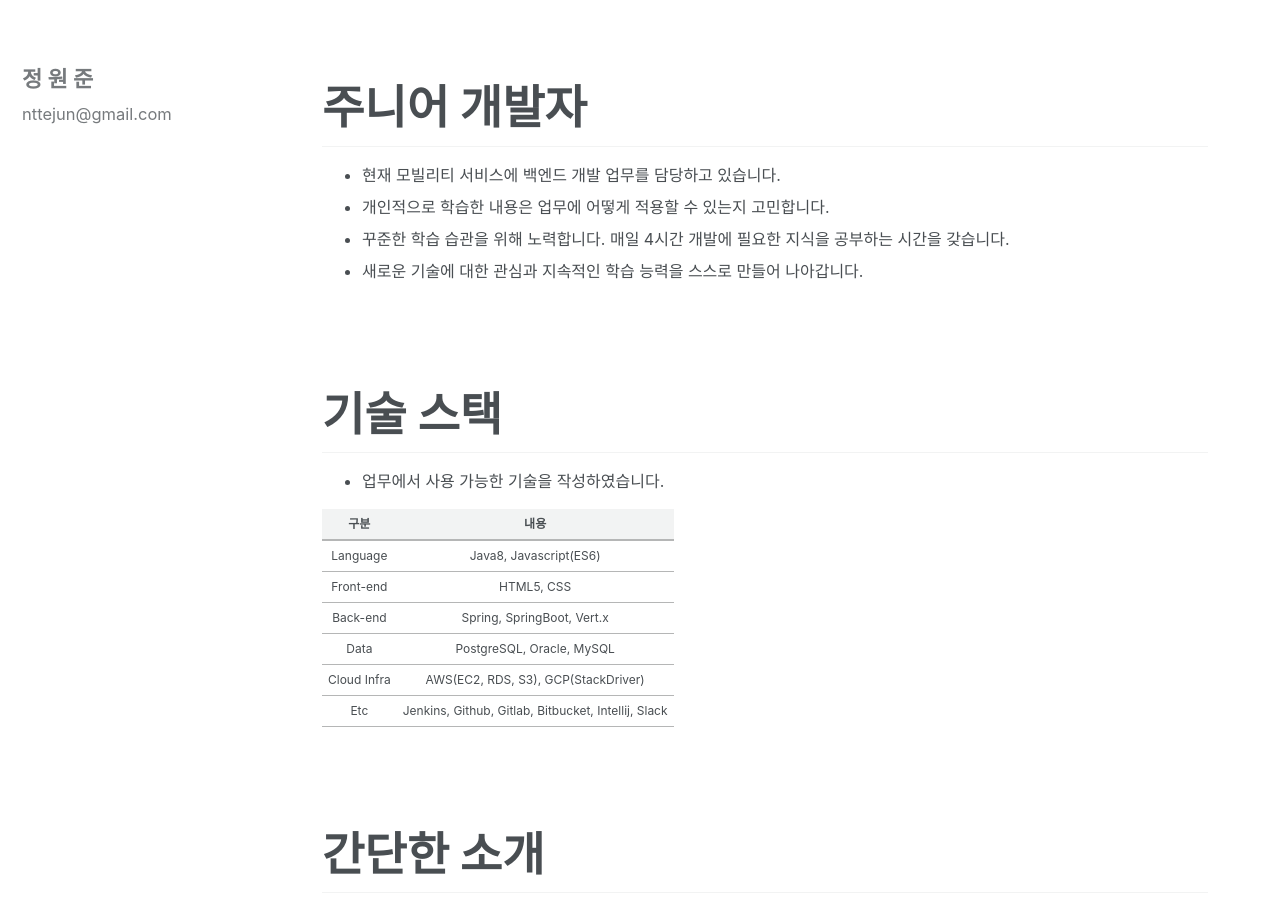
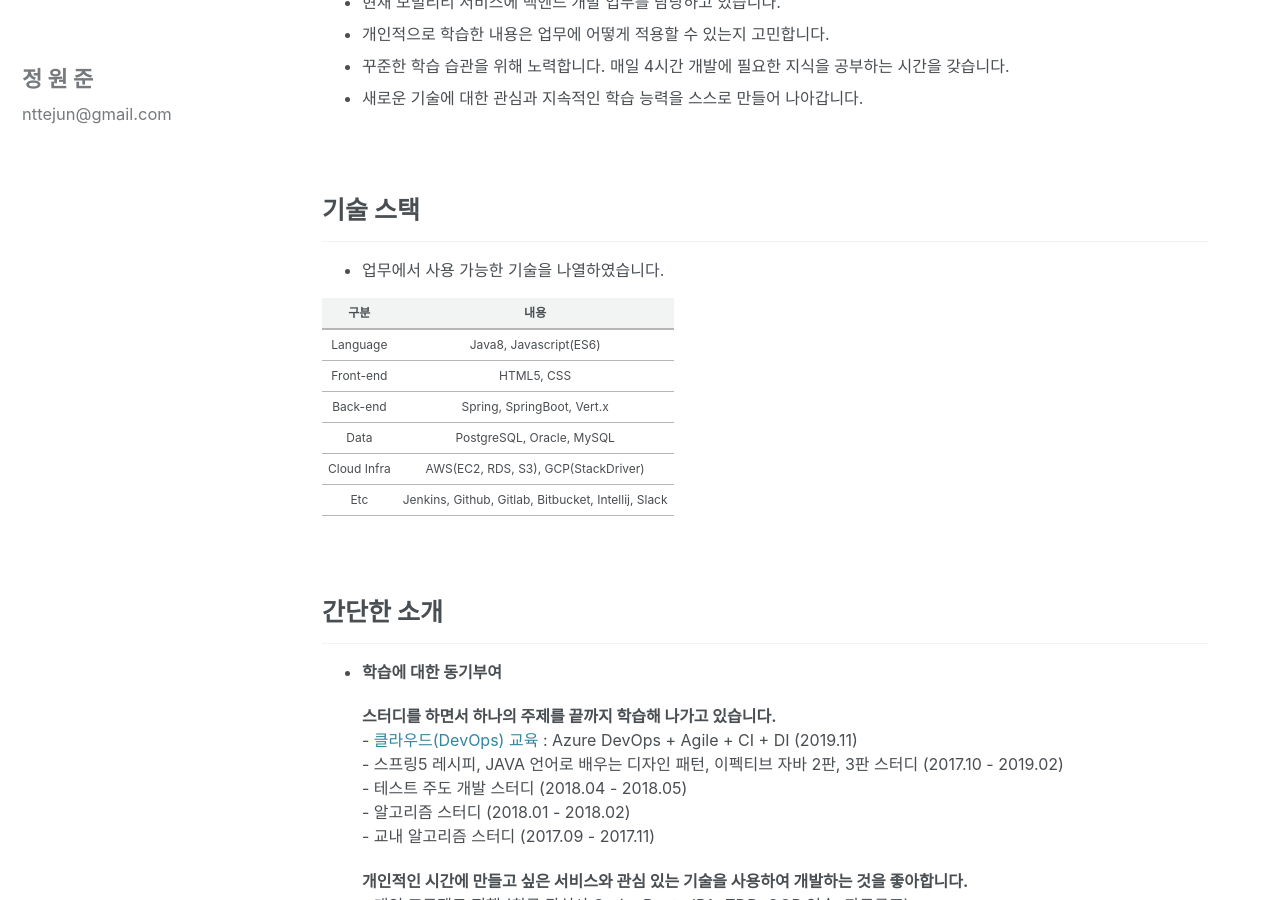
Before and after one commit to nttejun/nttejun.github.io, a Jekyll site: the page built from _posts/2019-04-28-portfolio.md, in a window 1280 px wide and 900 px high, scrolled down 2752 px. Built offline with Jekyll 4.4.1, drawn with Linux system fonts in a browser that asks for light colours; cached includes are drawn as plain includes; nearby versions of some CDN libraries.

Commit message:
Updated portfolio 2020.04.15

```diff
--- a/_posts/2019-04-28-portfolio.md
+++ b/_posts/2019-04-28-portfolio.md
@@ -2,20 +2,20 @@
 
 ---
 
-<h2>정원준</h2>
+<h1>정원준</h1>
 - 이메일 : nttejun@gmail.com<br>
 - 연락처 : 010-5516-4192
 
 <br>
 <br>
 
-<span style="font-size:46px;">Experience</span>
+<h1>Experience</h1>
 ---
 
-<h2>
-<a onclick="location.href='https://www.buxikorea.com'">벅시</a><br>
+<h3>
+<span onclick="location.href='https://www.buxikorea.com'" style="cursor: pointer; color: #32859e;">벅시</span><br>
 2019.12.16 ~ 재직중<br>
-</h2>
+</h3>
 
   - 공항 전용 모빌리티 스타트업 (15~20명, R&D 5~6명)
   - 테스트 주도 개발(TDD)에 대한 이해, 레거시 코드 리펙토링
@@ -25,7 +25,7 @@
 <br>
 
 <h2>
-<a onclick="location.href='https://www.t-monet.com'">티모넷</a><br>
+<span onclick="location.href='https://www.t-monet.com'" style="cursor: pointer; color: #32859e;">티모넷</span><br>
 2017.11.20 ~ 2019.11.30<br>
 </h2>
 
@@ -38,7 +38,7 @@
 <br>
 <br>
 
-<span style="font-size:46px;">Projects</span>
+<h1>Projects</h1>
 ---
 
 <h2>벅시 - 5개월<br>
@@ -134,7 +134,7 @@
 <br>
 <br>
 
-<span style="font-size:46px;">주니어 개발자</span>
+<h1>주니어 개발자</h1>
 ---
 
  - 현재 모빌리티 서비스에 백엔드 개발 업무를 담당하고 있습니다.
@@ -145,10 +145,10 @@
 <br>
 <br>
 
-<span style="font-size:46px;">기술 스택</span>
+<h1>기술 스택</h1>
 ---
 
-- 업무에서 사용 가능한 기술을 작성하였습니다.
+- 업무에서 사용 가능한 기술을 나열하였습니다.
 
 | 구분 | 내용 |
 | :----: | :----: |
@@ -162,7 +162,7 @@
 <br>
 <br>
 
-<span style="font-size:46px;">간단한 소개</span>
+<h1>간단한 소개</h1>
 ---
 
 
@@ -170,7 +170,7 @@
 
     <p>
         <b>스터디를 하면서 하나의 주제를 끝까지 학습해 나가고 있습니다.</b><br>
-        - <a onclick="location.href='https://github.com/nttejun/DevOpsKoreaHOL/blob/master/articles/index.md'">클라우드(DevOps) 교육</a> : Azure DevOps + Agile + CI + DI (2019.11)<br>
+        - <span onclick="location.href='https://github.com/nttejun/DevOpsKoreaHOL/blob/master/articles/index.md'" style="cursor: pointer; color: #32859e;">클라우드(DevOps) 교육</span> : Azure DevOps + Agile + CI + DI (2019.11)<br>
         - 스프링5 레시피, JAVA 언어로 배우는 디자인 패턴, 이펙티브 자바 2판, 3판 스터디 (2017.10 - 2019.02) <br>
         - 테스트 주도 개발 스터디 (2018.04 - 2018.05)<br>
         - 알고리즘 스터디 (2018.01 - 2018.02)<br>
@@ -194,7 +194,7 @@
 <br>
 <br>
 
-<span style="font-size:46px;">개인 프로젝트</span>
+<h1>개인 프로젝트</h1>
 ---
 
 <b>Animal Forest</b><br>
@@ -219,7 +219,7 @@
 <br>
 <br>
 
-<span style="font-size:46px;">개인 프로필</span>
+<h1>개인 프로필</h1>
 ---
 
 <b>학력</b><br>
@@ -229,5 +229,5 @@
 <b>무원고등학교</b> (2008.03 - 2011.02)<br>
 <br>
 <b>링크</b><br>
-<a onclick="location.href='https://github.com/nttejun'">https://github.com/nttejun</a><br>
-<a onclick="location.href='https://wjjeong.tistory.com'">https://wjjeong.tistory.com</a>
+<span onclick="location.href='https://github.com/nttejun'" style="cursor: pointer; color: #32859e;">https://github.com/nttejun</span><br>
+<span onclick="location.href='https://wjjeong.tistory.com'" style="cursor: pointer; color: #32859e;">https://wjjeong.tistory.com</span>
```
